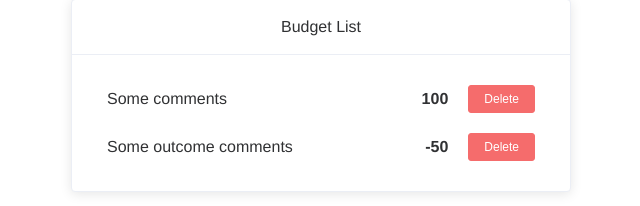
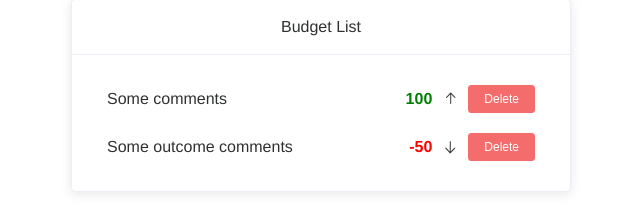
Before and after one commit to Pavel-VV/Budget-app, a Vue app in the folder budget-app/: page / in a window 1280 px wide. Shown: the part 520-726 px from the top of the page, without its empty margins (319-959 px from the left). Built offline with nearby package versions, Linux system fonts and the light colour scheme.

Commit message:
fix thirth homework (computed class), and finish fifth homework

```diff
--- a/budget-app/src/components/BudgetListItem.vue
+++ b/budget-app/src/components/BudgetListItem.vue
@@ -1,7 +1,8 @@
 <template>
   <div class="list-item">
-    <span class="budget-comment"> {{ listItem.comment }} </span>
-    <span class="budget-value"> {{ listItem.value }} </span>
+    <span class="budget-comment"> {{ listItem.comment }}</span>
+    <span class="budget-value" :class="colorNumberClass"> {{ listItem.value }} </span>
+    <i class="budget-icon" :class="typeIcon"></i>
     <ElButton type="danger" size="mini" @click="dialogVisible = true">Delete</ElButton>
     <ElDialog
       :visible.sync="dialogVisible"
@@ -33,6 +34,23 @@ export default {
       // if(!confirm('Вы уверены?')) return;
       this.dialogVisible = false;
       this.$emit('deleteItemId', id) // прокидываем в компоненту budgetList id кликнутого item
+    },
+    // typeIcon(value) {
+    //   return value === "INCOME" ? "el-icon-top" : "el-icon-bottom";
+    // }
+  },
+  computed: {
+    typeIcon() {
+      return {
+        "el-icon-top": this.listItem.type === "INCOME",
+        "el-icon-bottom": this.listItem.type === "OUTCOME",
+      }
+    },
+    colorNumberClass() {
+      return {
+        'income': this.listItem.type === "INCOME",
+        'outcome': this.listItem.type === "OUTCOME"
+      }
     }
   }
 }
@@ -48,6 +66,18 @@ export default {
 .budget-value {
   font-weight: bold;
   margin-left: auto;
-  margin-right: 20px;
+  margin-right: 10px;
+}
+
+.budget-icon {
+  margin-right: 10px;
+}
+
+.income {
+  color: green;
+}
+
+.outcome {
+  color: red;
 }
 </style>
--- a/budget-app/src/components/TotalBalance.vue
+++ b/budget-app/src/components/TotalBalance.vue
@@ -10,7 +10,7 @@
       <div class="total-value balance-negative">Total Balance: {{total}} </div>
     </template>
   </div> -->
-  <div  class="total-value" :class="balanceColor(total)">Total Balance: {{total}}</div>
+  <div  class="total-value" :class="balanceColor">Total Balance: {{total}}</div>
 </template>
 
 <script>
@@ -23,10 +23,20 @@ export default {
     },
   },
   methods: {
-    balanceColor(total) {
-      return total > 0 ? 'balance-positive' : total === 0 ? 'balance-neutral' : 'balance-negative';
-    },
+    // balanceColor(total) {
+    //   return total > 0 ? 'balance-positive' : total === 0 ? 'balance-neutral' : 'balance-negative';
+    // },
   },
+  computed: {
+    balanceColor() {
+      return {
+      'balance-positive': this.total > 0,
+      'balance-neutral': this.total === 0,
+      'balance-negative': this.total < 0,
+      }
+    }
+
+  }
 }
 
 </script>
```
